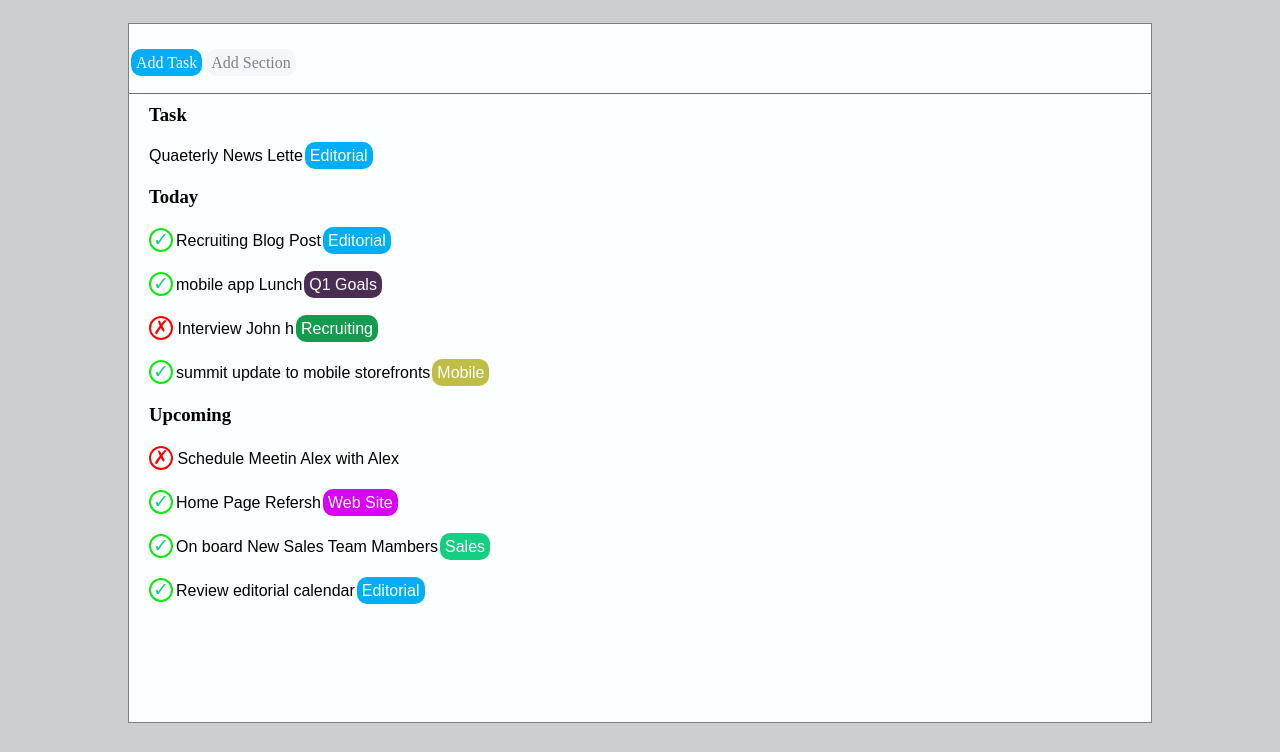
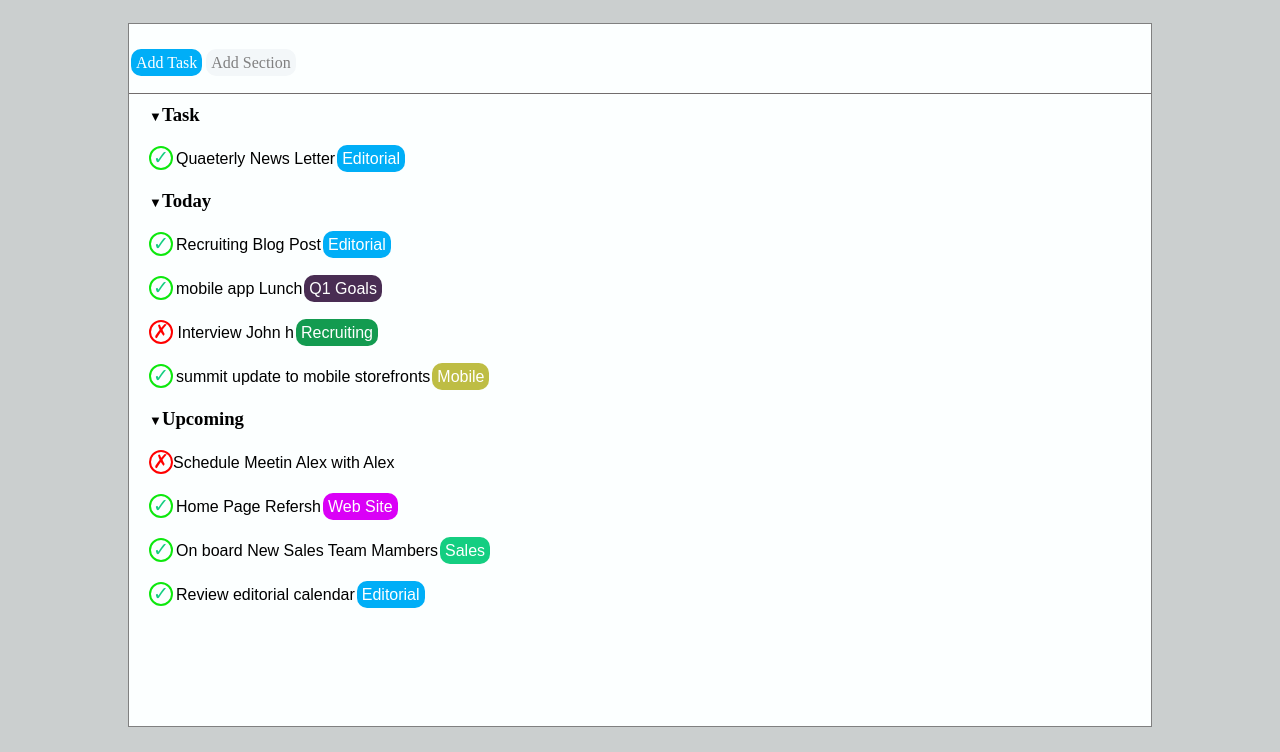
Before and after one commit to torone89/html-css-toboolist, a plain HTML site: page index.html in a window 1280 px wide. Shown: the part 53-805 px from the top of the page. Drawn offline with Linux system fonts and the light colour scheme.

Commit message:
Finish Project and Check on Validator

```diff
--- a/css/style.css
+++ b/css/style.css
@@ -64,7 +64,11 @@ ul .cross:before {
 }
 
 
+span {
+    display: inline;
+    font-size: small;
 
+}
 
 /* Header */
 
--- a/index.html
+++ b/index.html
@@ -7,7 +7,6 @@
     <meta name="viewport" content="width=device-width, initial-scale=1.0">
     <meta name="author" content="Francesco Tovani">
     <meta name="description" content="Toobo List">
-    <link rel="icon" href="img/Logo.png" type="img.png">
     <link rel="stylesheet" type="text/css" href="css/style.css">
     <title>Toboolist</title>
 </head>
@@ -22,8 +21,8 @@
 
     </header>
 
+    <main>
 
-    <main>
         <div class="layout">
             <!-- adding link -->
 
@@ -33,12 +32,13 @@
             </div>
             <!-- adding list-->
             <div class="list">
-                <h3>Task</h3>
+
+                <h3><span>&#9660;</span>Task</h3>
                 <ul>
 
-                    <li>Quaeterly News Lette<a class="task">Editorial</a></li>
+                    <li class="check">Quaeterly News Letter<a class="task">Editorial</a></li>
                 </ul>
-                <h3>Today</h3>
+                <h3><span>&#9660;</span>Today</h3>
                 <ul>
 
                     <li class="check">Recruiting Blog Post<a class="task">Editorial</a></li>
@@ -47,12 +47,11 @@
                     <li class="cross"> Interview John h<a class="verde">Recruiting</a></li>
 
                     <li class="check">summit update to mobile storefronts<a class="arancione">Mobile</a></li>
-                    </li>
+
                 </ul>
-                <h3>Upcoming</h3>
+                <h3><span>&#9660;</span>Upcoming</h3>
                 <ul>
-                    <li class="cross">
-                        </liclass>Schedule Meetin Alex with Alex</li>
+                    <li class="cross">Schedule Meetin Alex with Alex</li>
                     <li class="check">Home Page Refersh<a class="rosa">Web Site</a></li>
 
                     <li class="check">On board New Sales Team Mambers<a class="verde-light">Sales</a></li>
```
